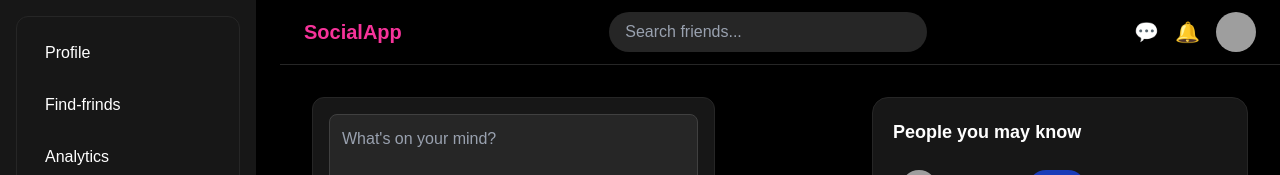
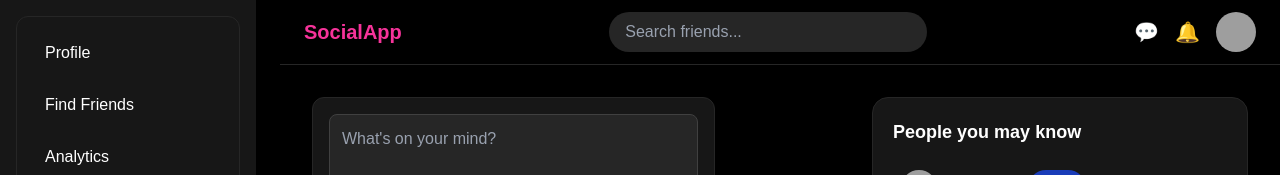
Before and after one commit to gautam725059/minisocial, a Next.js app: page / in a window 1280 px wide. Shown: the top 175 px of the page. Built offline with nearby package versions, Linux system fonts and the light colour scheme; grey boxes are pictures that could not be loaded.

Commit message:
error-fix-1

```diff
--- a/app/components/LeftSidebar.jsx
+++ b/app/components/LeftSidebar.jsx
@@ -4,23 +4,22 @@ import { useRouter } from "next/navigation";
 
 const menuItems = [
   { label: "Profile", path: "/profile" },
-  { label: "Find-frinds", path: "/Find-frinds" },
+  { label: "Find Friends", path: "/friends" },
   { label: "Analytics", path: "/Analytics" },
   { label: "Settings", path: "/settings" },
-  ,
 ];
 
 export default function LeftSidebar({ isOpen, onClose }) {
   const router = useRouter();
 
   const handleClick = (path) => {
-    onClose();        // close sidebar (mobile)
-    router.push(path); // navigate
+    onClose();           // mobile sidebar close
+    router.push(path);   // route change
   };
 
   return (
     <>
-      {/* Overlay */}
+      {/* Overlay (mobile) */}
       {isOpen && (
         <div
           onClick={onClose}
@@ -31,13 +30,17 @@ export default function LeftSidebar({ isOpen, onClose }) {
       {/* Sidebar */}
       <div
         className={`
-          fixed md:static top-0 left-0 h-full md:h-auto w-64 md:w-1/5 p-4 z-50
-          bg-neutral-900 text-white transform transition-transform duration-300
-          ${isOpen ? "translate-x-0" : "-translate-x-full"} md:translate-x-0
+          fixed md:static top-0 left-0 h-full md:h-auto
+          w-64 md:w-1/5 p-4 z-50
+          bg-neutral-900 text-white
+          transform transition-transform duration-300
+          ${isOpen ? "translate-x-0" : "-translate-x-full"}
+          md:translate-x-0
         `}
       >
         <div className="rounded-xl border border-neutral-800 p-4 h-full">
-          {/* Close button mobile */}
+
+          {/* Close button (mobile) */}
           <button
             onClick={onClose}
             className="md:hidden mb-4 w-full text-right text-gray-400"
@@ -45,7 +48,7 @@ export default function LeftSidebar({ isOpen, onClose }) {
             ✕ Close
           </button>
 
-          {/* Menu */}
+          {/* Menu items */}
           <ul className="space-y-3">
             {menuItems.map((item) => (
               <li
```
